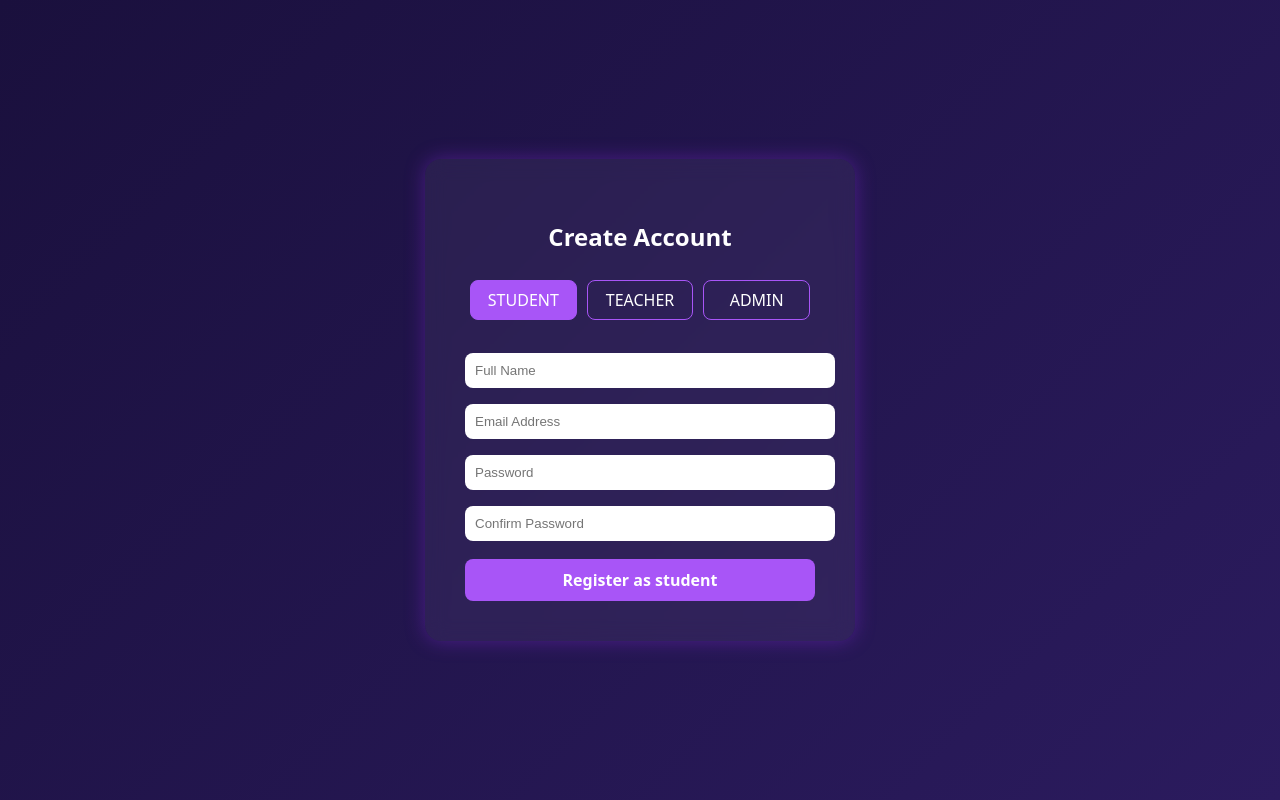
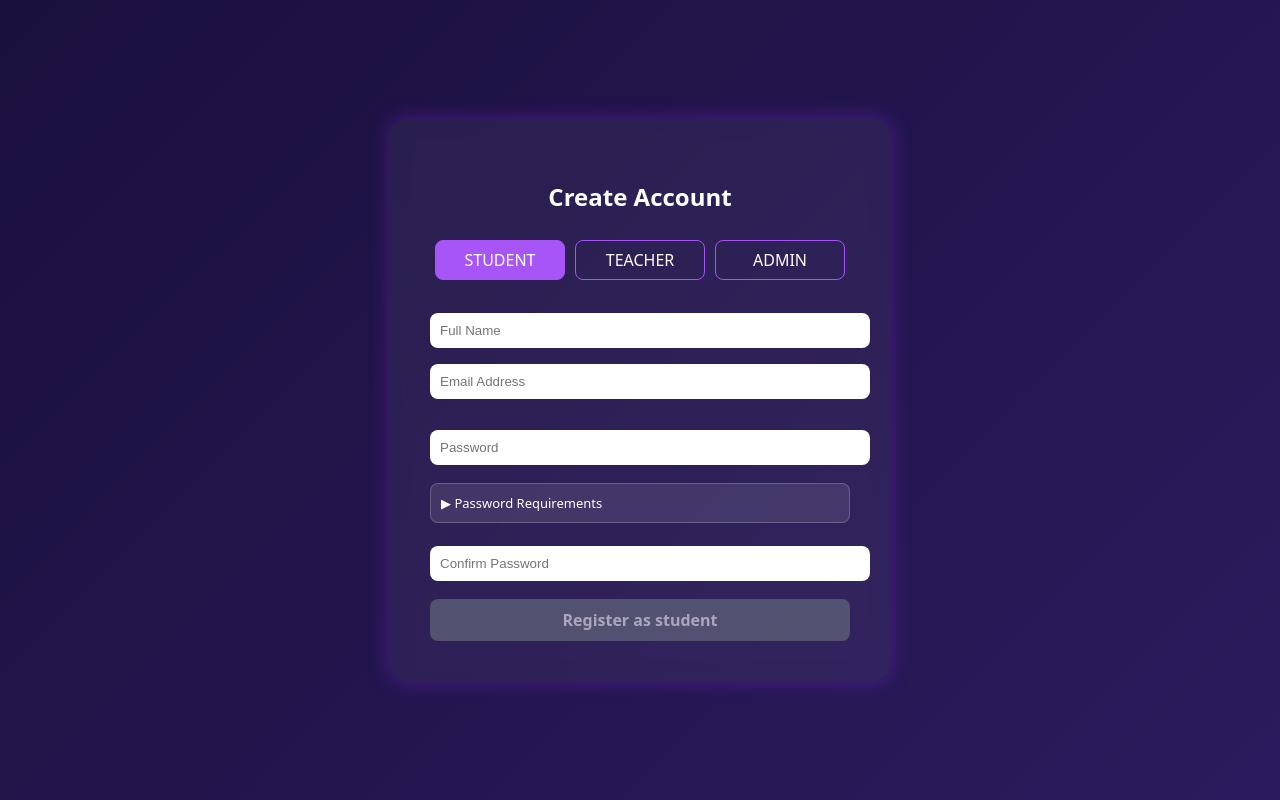
Before and after one commit to saachirk/quiz-builder, a React app in the folder frontend/: page /register in a window 1280 px wide. Built offline with nearby package versions, Linux system fonts and the light colour scheme; the HTML template or start-up script is replaced by a standard one.

Commit message:
Updated authentication UI components

```diff
--- a/frontend/src/components/QuizSetup.tsx
+++ b/frontend/src/components/QuizSetup.tsx
@@ -32,7 +32,7 @@ const QuizSetup: React.FC = () => {
           <label>Quiz Topic</label>
           <input
             type="text"
-            placeholder="e.g. Machine Learning"
+            placeholder="Enter your topic"
             value={topic}
             onChange={(e) => setTopic(e.target.value)}
           />
--- a/frontend/src/components/Register.tsx
+++ b/frontend/src/components/Register.tsx
@@ -1,19 +1,42 @@
 import { useState } from "react";
 import { useNavigate } from "react-router-dom";
 import "../styles/Home.css";   // for navbar styling
-import "../styles/Register.css";
 import "../styles/Register.css";
 
 
 const Register = () => {
   const navigate = useNavigate();
   const [role, setRole] = useState("student");
+  const [showRequirements, setShowRequirements] = useState(false);
   const [formData, setFormData] = useState({
     name: "",
     email: "",
     password: "",
     confirmPassword: "",
   });
+
+  // Password strength validation
+  const validatePassword = (password: string) => {
+    const checks = {
+      minLength: password.length >= 8,
+      hasUpperCase: /[A-Z]/.test(password),
+      hasLowerCase: /[a-z]/.test(password),
+      hasNumber: /\d/.test(password),
+      hasSpecial: /[!@#$%^&*()_+\-=\[\]{};':"\\|,.<>\/?]/.test(password),
+    };
+    return checks;
+  };
+
+  const getPasswordStrength = (password: string) => {
+    if (!password) return { strength: 0, label: "", color: "" };
+    const checks = validatePassword(password);
+    const passedChecks = Object.values(checks).filter(Boolean).length;
+
+    if (passedChecks <= 2) return { strength: 1, label: "Weak", color: "#ef4444" };
+    if (passedChecks === 3) return { strength: 2, label: "Fair", color: "#f97316" };
+    if (passedChecks === 4) return { strength: 3, label: "Good", color: "#eab308" };
+    return { strength: 4, label: "Strong", color: "#22c55e" };
+  };
 
   const handleChange = (e: React.ChangeEvent<HTMLInputElement>) => {
     setFormData({
@@ -24,6 +47,19 @@ const Register = () => {
 
   const handleSubmit = async (e: React.FormEvent) => {
     e.preventDefault();
+
+    if (formData.password !== formData.confirmPassword) {
+      alert("Passwords do not match!");
+      return;
+    }
+
+    const passwordChecks = validatePassword(formData.password);
+    if (!passwordChecks.minLength || !passwordChecks.hasUpperCase ||
+        !passwordChecks.hasLowerCase || !passwordChecks.hasNumber ||
+        !passwordChecks.hasSpecial) {
+      alert("Password must contain at least 8 characters, uppercase, lowercase, number, and special character!");
+      return;
+    }
 
     const response = await fetch("http://localhost:8000/api/register/", {
       method: "POST",
@@ -42,6 +78,9 @@ const Register = () => {
       alert(data.error);
     }
   };
+
+  const passwordStrength = getPasswordStrength(formData.password);
+  const passwordChecks = validatePassword(formData.password);
 
   return (
     <div className="register-container">
@@ -79,6 +118,7 @@ const Register = () => {
             required
           />
 
+          <div className="password-field">
             <input
               type="password"
               name="password"
@@ -87,6 +127,57 @@ const Register = () => {
               onChange={handleChange}
               required
             />
+            {formData.password && (
+              <div>
+                <div className="password-strength-bar">
+                  <div
+                    className="password-strength-fill"
+                    style={{
+                      width: `${(passwordStrength.strength / 4) * 100}%`,
+                      backgroundColor: passwordStrength.color
+                    }}
+                  ></div>
+                </div>
+                <p className="strength-label" style={{ color: passwordStrength.color }}>
+                  Strength: {passwordStrength.label}
+                </p>
+              </div>
+            )}
+
+            <button
+              type="button"
+              className="requirements-toggle-btn"
+              onClick={() => setShowRequirements(!showRequirements)}
+            >
+              {showRequirements ? "▼" : "▶"} Password Requirements
+            </button>
+
+            {showRequirements && (
+              <div className="password-requirements">
+                <p className="requirement-title">Password Requirements:</p>
+                <div className={`requirement ${passwordChecks.minLength ? "met" : ""}`}>
+                  <span className="check-icon">{passwordChecks.minLength ? "✓" : "✗"}</span>
+                  At least 8 characters
+                </div>
+                <div className={`requirement ${passwordChecks.hasUpperCase ? "met" : ""}`}>
+                  <span className="check-icon">{passwordChecks.hasUpperCase ? "✓" : "✗"}</span>
+                  Uppercase letter (A-Z)
+                </div>
+                <div className={`requirement ${passwordChecks.hasLowerCase ? "met" : ""}`}>
+                  <span className="check-icon">{passwordChecks.hasLowerCase ? "✓" : "✗"}</span>
+                  Lowercase letter (a-z)
+                </div>
+                <div className={`requirement ${passwordChecks.hasNumber ? "met" : ""}`}>
+                  <span className="check-icon">{passwordChecks.hasNumber ? "✓" : "✗"}</span>
+                  Number (0-9)
+                </div>
+                <div className={`requirement ${passwordChecks.hasSpecial ? "met" : ""}`}>
+                  <span className="check-icon">{passwordChecks.hasSpecial ? "✓" : "✗"}</span>
+                  Special character (!@#$%^&*...)
+                </div>
+              </div>
+            )}
+          </div>
 
           <input
             type="password"
@@ -97,7 +188,23 @@ const Register = () => {
             required
           />
 
-          <button type="submit" className="register-btn">
+          {formData.confirmPassword && formData.password !== formData.confirmPassword && (
+            <p className="error-text">Passwords do not match!</p>
+          )}
+
+          <button
+            type="submit"
+            className="register-btn"
+            disabled={
+              !formData.password ||
+              !passwordChecks.minLength ||
+              !passwordChecks.hasUpperCase ||
+              !passwordChecks.hasLowerCase ||
+              !passwordChecks.hasNumber ||
+              !passwordChecks.hasSpecial ||
+              formData.password !== formData.confirmPassword
+            }
+          >
             Register as {role}
           </button>
         </form>
--- a/frontend/src/components/login.tsx
+++ b/frontend/src/components/login.tsx
@@ -90,7 +90,7 @@ const Login = () => {
                 </form>
 
                 <p className="signup-text">
-                    Don't have an account? <span>Sign up</span>
+                    Don't have an account? <span onClick={() => navigate("/register")}>Sign up</span>
                 </p>
             </div>
         </div>
--- a/frontend/src/styles/Register.css
+++ b/frontend/src/styles/Register.css
@@ -10,7 +10,8 @@
   background: rgba(255, 255, 255, 0.05);
   padding: 40px;
   border-radius: 16px;
-  width: 350px;
+  width: 420px;
+  max-width: 90vw;
   backdrop-filter: blur(10px);
   box-shadow: 0 0 20px rgba(138, 43, 226, 0.4);
   text-align: center;
@@ -61,4 +62,113 @@
   color: white;
   font-weight: bold;
   cursor: pointer;
+  transition: all 0.3s ease;
 }
+
+.register-btn:hover:not(:disabled) {
+  background: #9333ea;
+  transform: translateY(-2px);
+  box-shadow: 0 5px 15px rgba(168, 85, 247, 0.4);
+}
+
+.register-btn:disabled {
+  background: #6b7280;
+  cursor: not-allowed;
+  opacity: 0.6;
+}
+
+/* Password Field Styles */
+.password-field {
+  margin: 15px 0;
+  text-align: left;
+}
+
+.password-strength-bar {
+  width: 100%;
+  height: 6px;
+  background: rgba(255, 255, 255, 0.1);
+  border-radius: 4px;
+  margin-top: 8px;
+  overflow: hidden;
+}
+
+.password-strength-fill {
+  height: 100%;
+  transition: all 0.3s ease;
+  border-radius: 4px;
+}
+
+.strength-label {
+  font-size: 12px;
+  margin: 6px 0 12px 0;
+  font-weight: 600;
+}
+
+.requirements-toggle-btn {
+  width: 100%;
+  padding: 10px;
+  margin-top: 10px;
+  background: rgba(255, 255, 255, 0.1);
+  border: 1px solid rgba(255, 255, 255, 0.2);
+  border-radius: 8px;
+  color: white;
+  font-size: 13px;
+  font-weight: 500;
+  cursor: pointer;
+  transition: all 0.2s ease;
+  text-align: left;
+}
+
+.requirements-toggle-btn:hover {
+  background: rgba(255, 255, 255, 0.15);
+  border-color: rgba(255, 255, 255, 0.3);
+}
+
+/* Password Requirements */
+.password-requirements {
+  background: rgba(255, 255, 255, 0.05);
+  padding: 12px;
+  border-radius: 8px;
+  margin-top: 10px;
+  border: 1px solid rgba(255, 255, 255, 0.1);
+}
+
+.requirement-title {
+  font-size: 12px;
+  font-weight: 600;
+  color: rgba(255, 255, 255, 0.7);
+  margin: 0 0 8px 0;
+  text-transform: uppercase;
+}
+
+.requirement {
+  font-size: 13px;
+  color: rgba(255, 255, 255, 0.6);
+  margin: 6px 0;
+  display: flex;
+  align-items: center;
+  gap: 8px;
+  transition: all 0.2s ease;
+}
+
+.requirement.met {
+  color: #22c55e;
+}
+
+.check-icon {
+  font-weight: bold;
+  font-size: 14px;
+}
+
+.requirement.met .check-icon {
+  color: #22c55e;
+}
+
+.requirement:not(.met) .check-icon {
+  color: #ef4444;
+}
+
+.error-text {
+  color: #ef4444;
+  font-size: 12px;
+  margin: 8px 0;}
```
Lines whose indentation alone changed are shown as unchanged.
